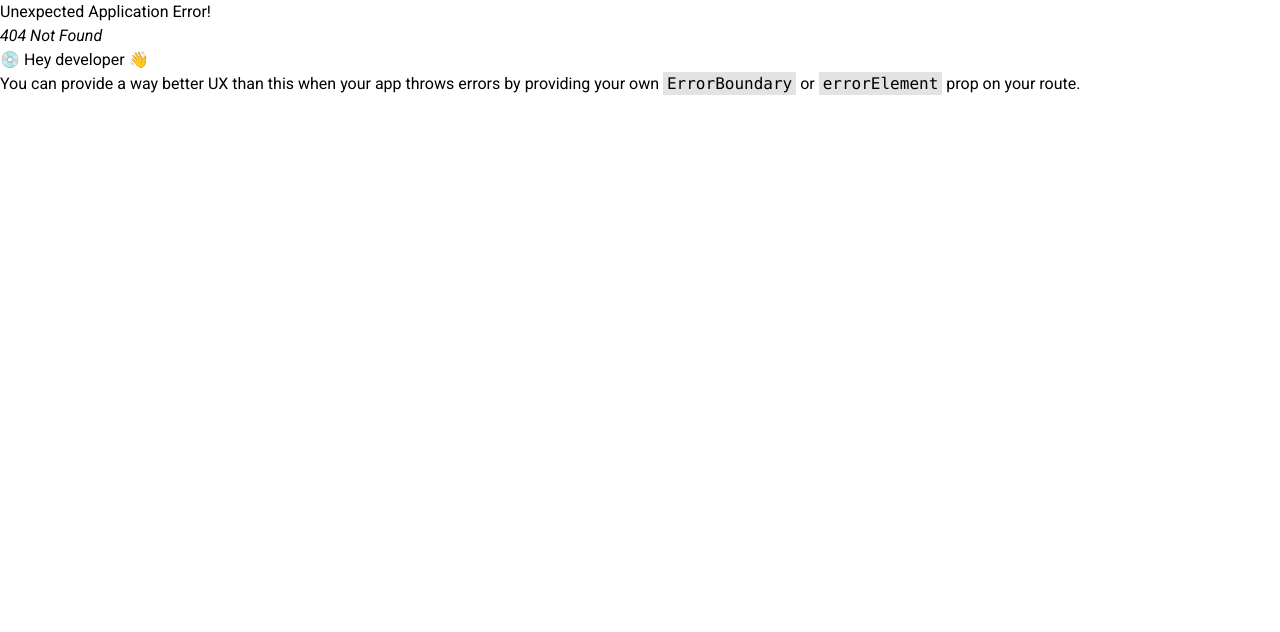
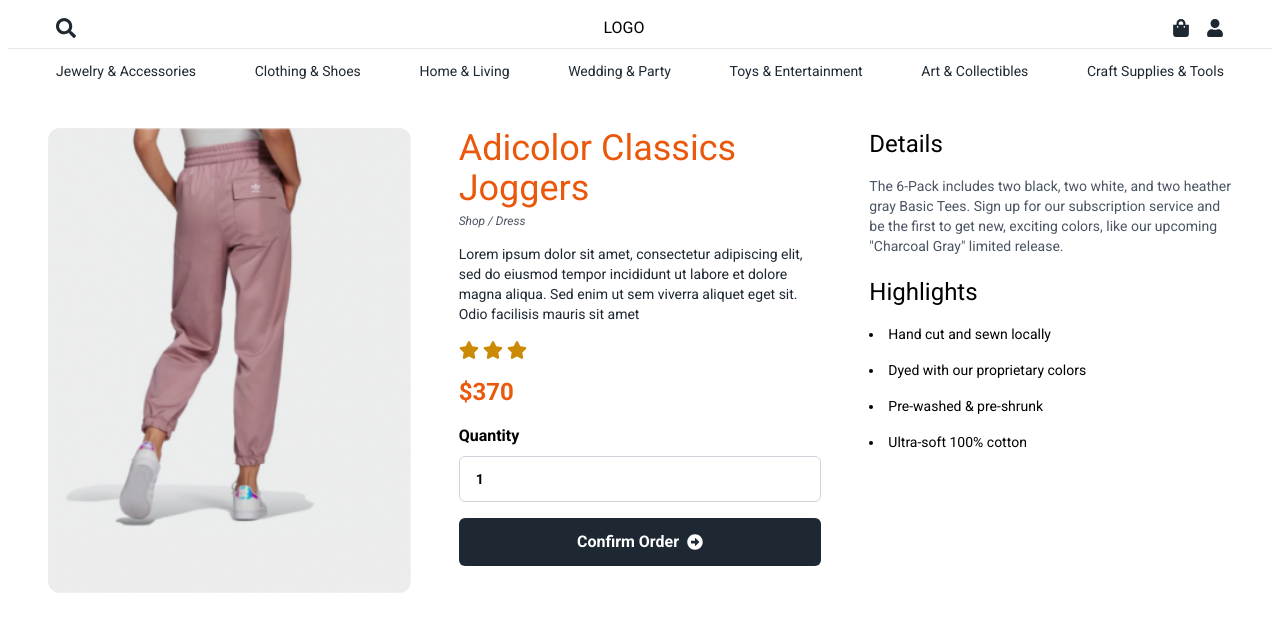
Before and after one commit to fahrulfs/fstore, a React (Vite) app: page /shop/1 in a window 1280 px wide. Before the commit this address had no page. Shown: the top 632 px of the page. Built offline with nearby package versions, Linux system fonts and the light colour scheme.

Commit message:
feat : product deail

```diff
--- a/src/App.jsx
+++ b/src/App.jsx
@@ -6,7 +6,6 @@
     <>
       <Navbar />
       <Outlet />
-
     </>
   )
 }
--- a/src/components/Cards.jsx
+++ b/src/components/Cards.jsx
@@ -18,7 +18,7 @@
                                     <p className='section-parag-light'>
                                         {item.category}
                                     </p>
-                                    <h4 className='h4 text-accentColor font-normal capitalize'>Rp.{item.price}k</h4>
+                                    <h4 className='h4 text-accentColor font-normal capitalize'>${item.price}</h4>
                                 </div>
                             </Link>
                         </div>
--- a/src/components/Footer.jsx
+++ b/src/components/Footer.jsx
@@ -2,7 +2,7 @@
 
 function Footer() {
     return (
-        <div className='h-dvh bg-lime-400'>
+        <div className='w-full h-dvh bg-lime-400'>
             footer
         </div>
     )
--- a/src/index.css
+++ b/src/index.css
@@ -39,7 +39,7 @@
     @apply text-2xl lg:text-4xl;
   }
   .h3 {
-    @apply text-sm lg:text-3xl;
+    @apply text-sm lg:text-2xl;
   }
   .h4 {
     @apply text-xs md:text-sm lg:text-base;
--- a/src/main.jsx
+++ b/src/main.jsx
@@ -2,6 +2,7 @@
 import ReactDOM from 'react-dom/client'
 import App from './App.jsx'
 import Home from './pages/home/Home.jsx'
+import ProductDetail from './pages/home/ProductDetail.jsx'
 import { createBrowserRouter, RouterProvider } from 'react-router-dom'
 import './index.css'
 
@@ -14,6 +15,10 @@
       {
         path: '/',
         element: <Home />,
+      },
+      {
+        path: '/shop/:id',
+        element: <ProductDetail />
       }
     ]
   },
--- a/src/pages/home/Bestsellers.jsx
+++ b/src/pages/home/Bestsellers.jsx
@@ -31,18 +31,20 @@
 
                 <Swiper
                     breakpoints={{
-                        480: {
-                            slidesPerView: 1,
+                        320: {
+                            slidesPerView: 2,
+                            spaceBetween: 10
                         },
                         768: {
                             slidesPerView: 2,
+                            spaceBetween: 20
                         },
                         1024: {
-                            slidesPerView: 3,
+                            slidesPerView: 4,
+                            spaceBetween: 30
                         },
                     }}
                     loop={true}
-                    spaceBetween={10}
                     autoplay={{
                         delay: 1800,
                         disableOnInteraction: false,
@@ -67,7 +69,7 @@
                                         <p className='section-parag-light'>
                                             {product.category}
                                         </p>
-                                        <h4 className='h4 text-accentColor font-normal capitalize'>Rp.{product.price}k</h4>
+                                        <h4 className='h4 text-accentColor font-normal capitalize'>${product.price}</h4>
                                     </div>
                                 </div>
                             </Link>
--- /dev/null
+++ b/src/pages/home/ProductDetail.jsx
@@ -0,0 +1,144 @@
+import React, { useEffect, useState } from "react";
+import { FaArrowAltCircleRight, FaStar } from "react-icons/fa";
+import { useParams } from "react-router-dom";
+import Button from "../../components/Button";
+
+const DummyText = {
+    highlights: [
+        "Hand cut and sewn locally",
+        "Dyed with our proprietary colors",
+        "Pre-washed & pre-shrunk",
+        "Ultra-soft 100% cotton",
+    ],
+    details:
+        'The 6-Pack includes two black, two white, and two heather gray Basic Tees. Sign up for our subscription service and be the first to get new, exciting colors, like our upcoming "Charcoal Gray" limited release.',
+};
+
+const ProductDetail = () => {
+    const { id } = useParams()
+    const [products, setProducts] = useState([]);
+    useEffect(() => {
+        // Scroll to the top when the component mounts
+        window.scrollTo({ top: 0, behavior: 'smooth' });
+    }, []);
+    useEffect(() => {
+        const fetchData = async () => {
+            try {
+                const response = await fetch("/products.json");
+                const data = await response.json();
+                const product = data.filter((p) => p.id == id)
+                //  console.log(product[0])
+                setProducts(product[0])
+            } catch (error) {
+                console.error("Error fetching data:", error);
+            }
+        };
+
+        fetchData();
+    }, [id])
+
+    const { image, title, category, price } = products;
+
+
+    return (
+        <div className="container w-full h-fit">
+
+            <div className="pt-20 lg:pt-32 grid gird-cols-1 md:grid-cols-2 lg:grid-cols-3 lg:gap-12 gap-6">
+                {/* Product Image */}
+                <div className="overflow-hidden rounded-xl">
+                    <img
+                        src={image}
+                        alt="Product-Image"
+                        className="w-full"
+                    />
+
+                </div>
+                {/* Product Details */}
+                <div className="flex flex-col gap-4">
+                    <div>
+                        {/* Product Title */}
+                        <h2 className="h2 text-accentColor capitalize">
+                            {title}
+                        </h2>
+                        <span className="text-xs text-gray-600 italic">Shop / {category}</span>
+                        {/* Product Description */}
+                        <p className="section-parag-light mt-3">
+                            Lorem ipsum dolor sit amet, consectetur adipiscing elit,
+                            sed do eiusmod tempor incididunt ut labore et dolore magna
+                            aliqua. Sed enim ut sem viverra aliquet eget sit. Odio
+                            facilisis mauris sit amet
+                        </p>
+                        {/* Star Ratings */}
+                        <span className="my-3 text-xl text-yellow-600 flex items-center gap-1 sm:my-4">
+                            {Array.from({ length: 3 }).map((_, index) => (
+                                <FaStar key={index} />
+                            ))}
+                        </span>
+                        {/* Product Price */}
+                        <span className="text-xl text-accentColor font-semibold sm:text-2xl">
+                            ${price}
+                        </span>
+                    </div>
+                    {/* quantiti */}
+                    <div className="text-left flex flex-col gap-2 w-full">
+                        {/* Quantity Label */}
+                        <label className="font-semibold">Quantity</label>
+                        {/* Quantity Input */}
+                        <input
+                            className="border border-gray-300 text-sm font-semibold mb-1 max-w-full w-full outline-none rounded-md m-0 py-3 px-4 md:py-3 md:px-4 md:mb-0 focus:border-red-500"
+                            type="number"
+                            defaultValue="1"
+                            required
+                        />
+                    </div>
+                    {/* Order Button */}
+                    <div className="w-full text-left">
+                        <Button
+                            style="flex justify-center items-center gap-2 w-full py-3 px-4 bg-blackColor outline-none text-white text-md font-bold rounded-md ease-in-out duration-150 shadow-slate-600 hover:bg-accentColor hover:text-whiteColor cursor-pointer"
+                            title="Confirm Order"
+                        >
+                            <span>Confirm Order</span>
+                            <FaArrowAltCircleRight />
+                        </Button>
+                    </div>
+
+                </div>
+
+
+                {/* product details */}
+                <div className="">
+                    <h3 className="h3">Details</h3>
+
+                    <div className="mt-4 space-y-6">
+                        <p className="text-sm text-gray-600">
+                            {DummyText.details}
+                        </p>
+                    </div>
+                    <div className="mt-5">
+                        <h3 className="h3">Highlights</h3>
+                        <div className="mt-4 space-y-4">
+                            <li className="text-sm text-gray-6000">
+                                {DummyText.highlights[0]}
+                            </li>
+                            <li className="text-sm text-gray-6000">
+                                {DummyText.highlights[1]}
+                            </li>
+                            <li className="text-sm text-gray-6000">
+                                {DummyText.highlights[2]}
+                            </li>
+                            <li className="text-sm text-gray-6000">
+                                {DummyText.highlights[3]}
+                            </li>
+                        </div>
+                    </div>
+                </div>
+
+
+            </div>
+
+
+        </div>
+    );
+};
+
+export default ProductDetail;
--- a/src/pages/home/Products.jsx
+++ b/src/pages/home/Products.jsx
@@ -13,7 +13,7 @@
     useEffect(() => {
         const fetchData = async () => {
             try {
-                const response = await fetch('products.json')
+                const response = await fetch('/public/products.json')
                 const data = await response.json()
                 setProducts(data)
                 setFilteredItems(data)
```
